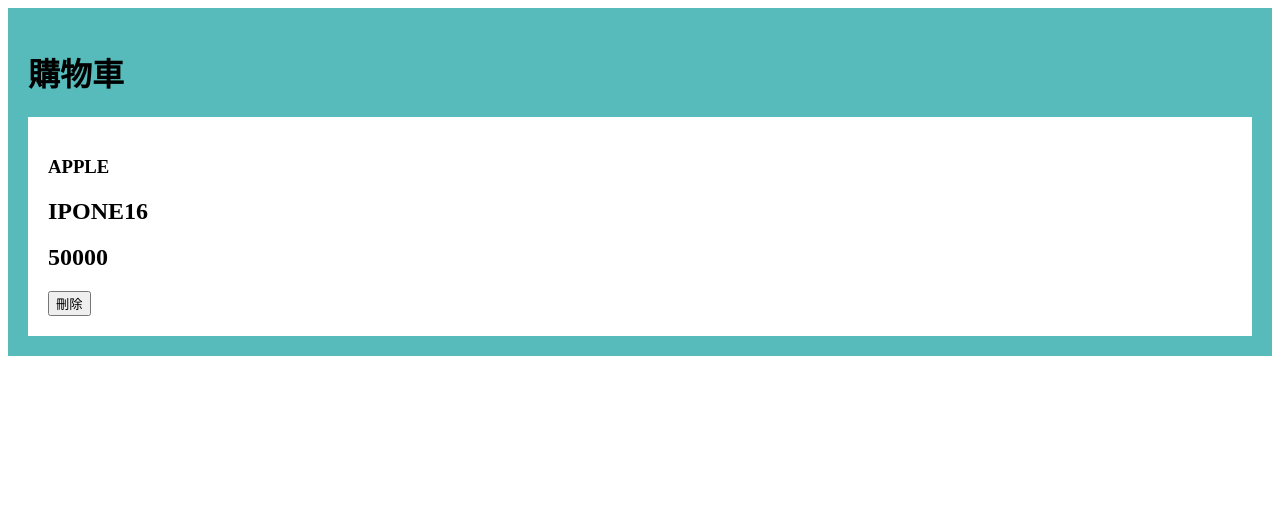
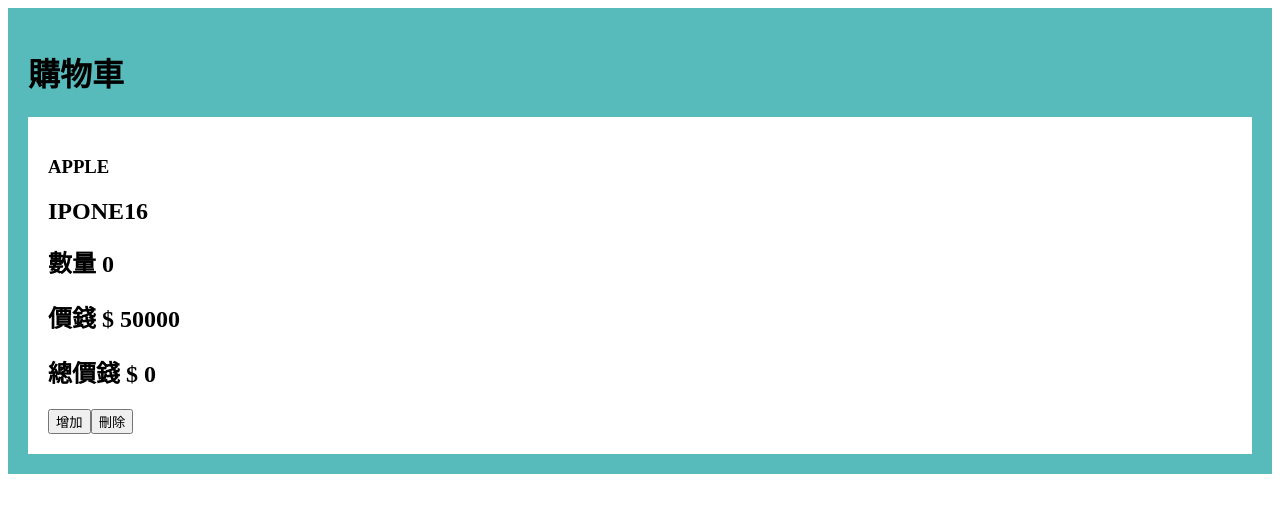
Before and after one commit to Z-Yun324/HelloVue3, a Vue app: page / in a window 1280 px wide. Shown: the top 512 px of the page. Built offline with nearby package versions, Linux system fonts and the light colour scheme.

Commit message:
Feat: 基本類型響應式

```diff
--- a/package.json
+++ b/package.json
@@ -21,6 +21,7 @@
     "npm-run-all2": "^6.2.0",
     "typescript": "~5.4.0",
     "vite": "^5.3.1",
+    "vite-plugin-vue-setup-extend": "^0.4.0",
     "vue-tsc": "^2.0.21"
   }
 }
--- a/src/components/Commodity.vue
+++ b/src/components/Commodity.vue
@@ -3,29 +3,35 @@
   <div class="commodity">
     <h3>{{ brand }}</h3>
     <h2>{{ name }}</h2>
-    <h2>{{ price }}</h2>
+    <h2>數量 {{ quantity }}</h2>
+    <h2>價錢 $ {{ price }}</h2>
+    <h2>總價錢 $ {{ comTotal }}</h2>
+    <button @click="addCom">增加</button>
     <button @click="deleteCom">刪除</button>
   </div>
 </template>
 
-<!--JS/TS-->
-<script lang="ts">
-export default {
-  name: "Commodity",
-  data() {
-    return {
-      brand: "APPLE",
-      name: "IPONE16",
-      quantity: 0,
-      price: 50000,
-    };
-  },
-  methods: {
-    deleteCom() {
-      alert("已刪除");
-    },
-  },
-};
+<script lang="ts" setup name="commodity">
+import { computed, ref } from "vue";
+//data no響應式
+let brand = "APPLE";
+let name = "IPONE16";
+let quantity = ref(0);
+let price = 50000;
+const comTotal = computed(() => quantity.value * price);
+//function
+function deleteCom() {
+  if (quantity.value > 0) {
+    quantity.value -= 1;
+    alert("已刪除");
+  } else {
+    alert("數量已為零");
+  }
+}
+function addCom() {
+  quantity.value += 1;
+  alert("已增加");
+}
 </script>
 
 <!--樣式-->
--- a/vite.config.ts
+++ b/vite.config.ts
@@ -1,16 +1,15 @@
-import { fileURLToPath, URL } from 'node:url'
+import { fileURLToPath, URL } from "node:url";
 
-import { defineConfig } from 'vite'
-import vue from '@vitejs/plugin-vue'
+import vue from "@vitejs/plugin-vue";
+import { defineConfig } from "vite";
+import vueSetUpExtend from "vite-plugin-vue-setup-extend";
 
 // https://vitejs.dev/config/
 export default defineConfig({
-  plugins: [
-    vue(),
-  ],
+  plugins: [vue(), vueSetUpExtend()],
   resolve: {
     alias: {
-      '@': fileURLToPath(new URL('./src', import.meta.url))
-    }
-  }
-})
+      "@": fileURLToPath(new URL("./src", import.meta.url)),
+    },
+  },
+});
```
Also changed, not shown: 1 other file (tests, documents, lock files or other folders).
